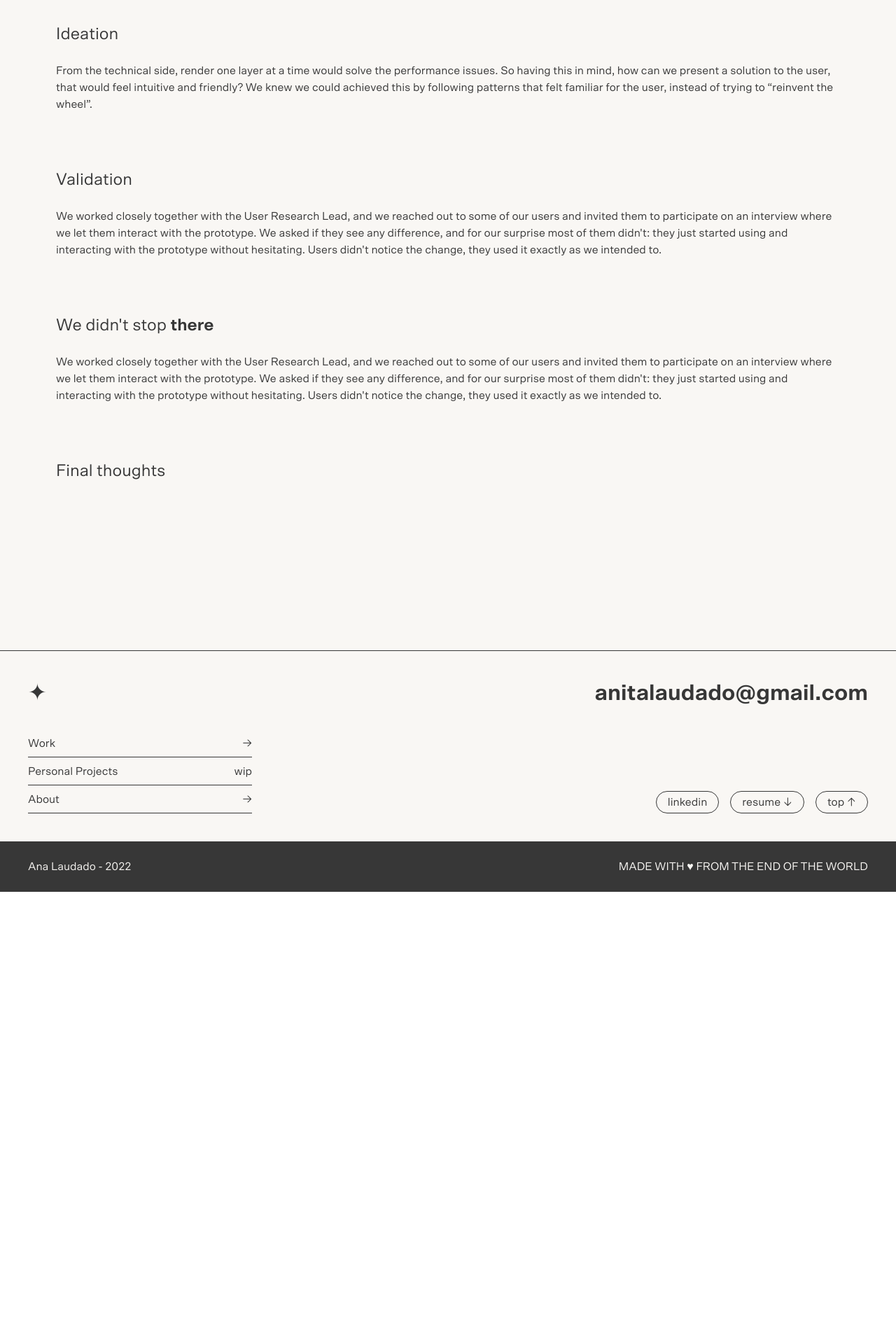
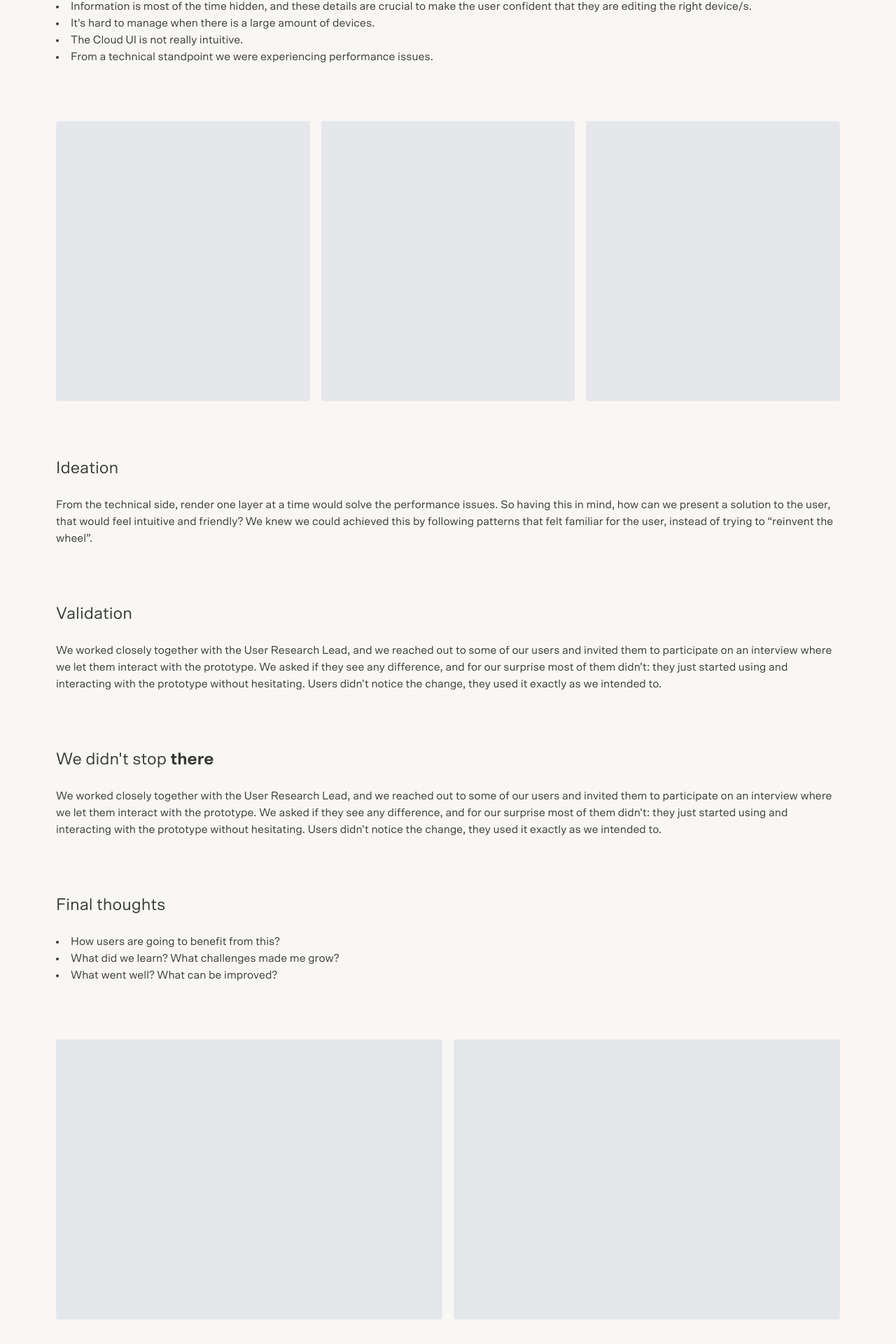
Before and after one commit to gonstoll/anitalaudado.com, a Next.js app: page /projects/airtame-cloud-split-navigation in a window 1280 px wide. Shown: the part 2168-4088 px from the top of the page at 70% size. Before the commit the page ends 3442 px from the top, so only its background shows below. Built offline with nearby package versions, Linux system fonts and the light colour scheme.

Commit message:
feat: First project finished

```diff
--- a/components/TextBlock.tsx
+++ b/components/TextBlock.tsx
@@ -3,9 +3,10 @@ import * as React from 'react';
 interface Props {
   title: React.ReactNode;
   blocks: Array<string>;
+  list?: Array<string>;
 }
 
-export default function TextBlock({title, blocks}: Props) {
+export default function TextBlock({title, blocks, list}: Props) {
   return (
     <div className="text-black dark:text-white mb-20">
       <h3 className="text-2xl mb-6">{title}</h3>
@@ -15,6 +16,13 @@ export default function TextBlock({title, blocks}: Props) {
           <br className="peer-last-of-type:hidden" />
         </React.Fragment>
       ))}
+      {list ? (
+        <ul className="peer mt-5 list-disc list-inside">
+          {list.map((item, index) => (
+            <li key={index}>{item}</li>
+          ))}
+        </ul>
+      ) : null}
     </div>
   );
 }
--- a/pages/projects/airtame-cloud-split-navigation.tsx
+++ b/pages/projects/airtame-cloud-split-navigation.tsx
@@ -56,7 +56,26 @@ export default function AirtameCloudSplitNavigation() {
           blocks={[
             'We unearthed useful insights through user feedback, usage data, inventory analysis, and user research. We had a workshops where with the PM, the Cloud Team Lead, the Product Design Lead and myself (Digital Product Designer) discussed the assumptions we had, and we ended up with many issues identified. Some of the them stood out as clear problems for users and the business:',
           ]}
+          list={[
+            'Finding a device is not easy or efficient, and Search is not user friendly.',
+            'Information is most of the time hidden, and these details are crucial to make the user confident that they are editing the right device/s.',
+            "It's hard to manage when there is a large amount of devices.",
+            'The Cloud UI is not really intuitive.',
+            'From a technical standpoint we were experiencing performance issues.',
+          ]}
         />
+
+        <div className="grid grid-cols-1 md:grid-cols-3 gap-4 mb-20">
+          <div className="col-span-1">
+            <div className="w-full h-98 rounded bg-gray-200"></div>
+          </div>
+          <div className="col-span-1">
+            <div className="w-full h-98 rounded bg-gray-200"></div>
+          </div>
+          <div className="col-span-1">
+            <div className="w-full h-98 rounded bg-gray-200"></div>
+          </div>
+        </div>
 
         <TextBlock
           title="Ideation"
@@ -83,7 +102,24 @@ export default function AirtameCloudSplitNavigation() {
           ]}
         />
 
-        <TextBlock title="Final thoughts" blocks={[]} />
+        <TextBlock
+          title="Final thoughts"
+          blocks={[]}
+          list={[
+            'How users are going to benefit from this?',
+            'What did we learn? What challenges made me grow?',
+            'What went well? What can be improved?',
+          ]}
+        />
+
+        <div className="grid grid-cols-1 md:grid-cols-2 gap-4 mb-20">
+          <div className="col-span-1">
+            <div className="w-full h-98 rounded bg-gray-200"></div>
+          </div>
+          <div className="col-span-1">
+            <div className="w-full h-98 rounded bg-gray-200"></div>
+          </div>
+        </div>
       </Layout>
     </>
   );
```
